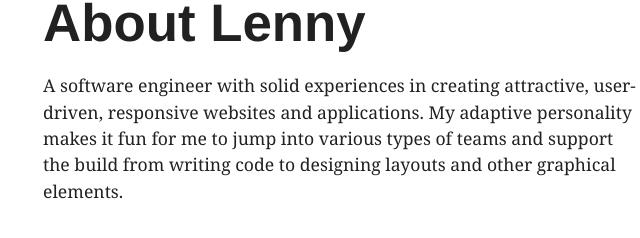
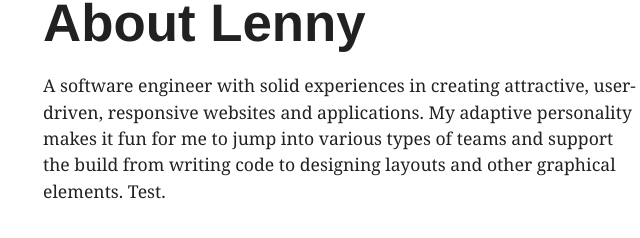
Before and after one commit to Loonz206/lp-site, a Gatsby site: page /about in a window 1280 px wide. Shown: the part 390-628 px from the top of the page, 297-937 px from the left. Built offline with nearby package versions, Linux system fonts and the light colour scheme; Gatsby itself is replaced by a stand-in of ours.

Commit message:
ci: 🎡 testing

```diff
--- a/src/pages/about.jsx
+++ b/src/pages/about.jsx
@@ -10,7 +10,7 @@ const About = () => {
         user-driven, responsive websites and applications. My adaptive
         personality makes it fun for me to jump into various types of teams and
         support the build from writing code to designing layouts and other
-        graphical elements.
+        graphical elements. Test.
       </p>
     </Layout>
   );
```
